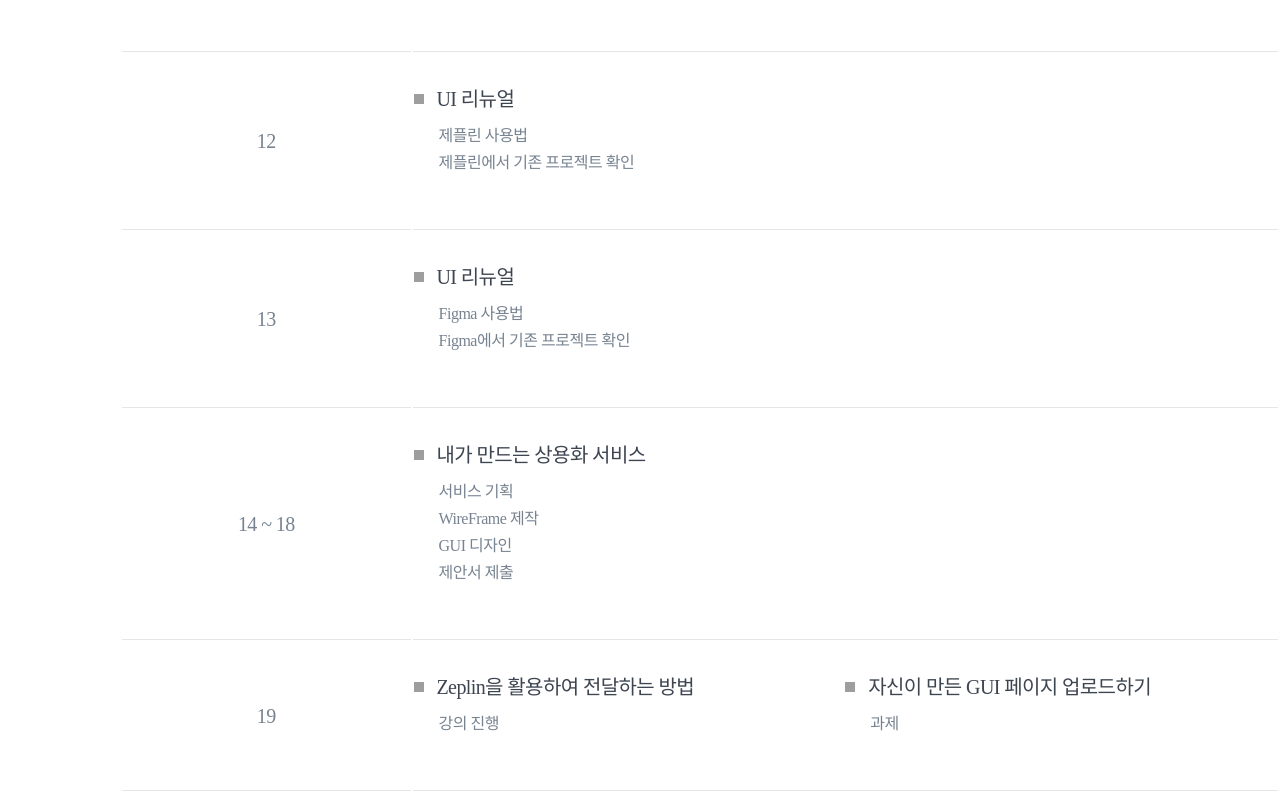
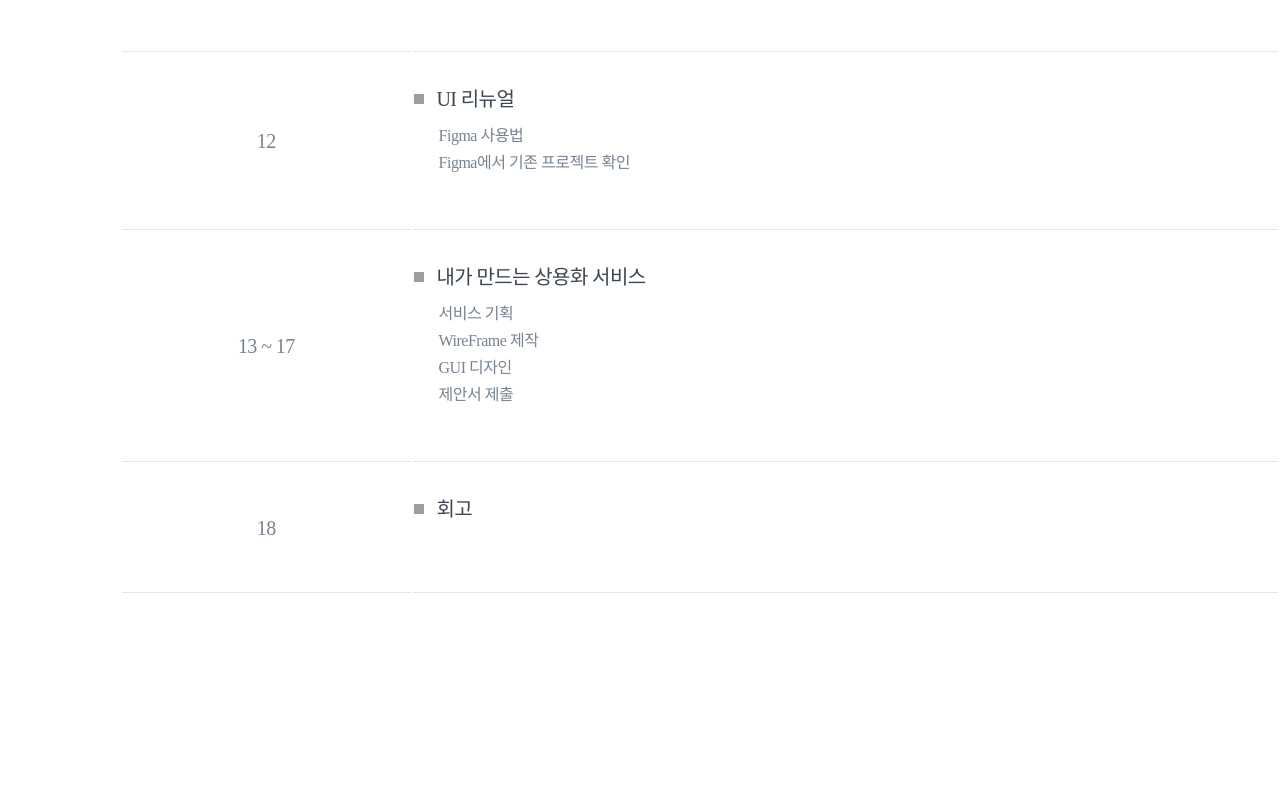
Before and after one commit to BCSDLab/PAGE_BCSDLAB, a Vue app in the folder bcsdlab_page/: page /track/uiux in a window 1280 px wide. Shown: the part 2440-3240 px from the top of the page. Built offline with nearby package versions, Linux system fonts and the light colour scheme; no server answers; grey boxes are pictures that could not be loaded; a web font is replaced by a local one.

Commit message:
fix: uiux 커리큘럼 변경

```diff
--- a/bcsdlab_page/src/static/trackDatas.js
+++ b/bcsdlab_page/src/static/trackDatas.js
@@ -1155,18 +1155,6 @@ export const trackDatas = [
           {
             'title': 'UI 리뉴얼',
             'descriptions': [
-              '제플린 사용법',
-              '제플린에서 기존 프로젝트 확인'
-            ]
-          }
-        ]
-      },
-      {
-        'week': '13',
-        'contents': [
-          {
-            'title': 'UI 리뉴얼',
-            'descriptions': [
               'Figma 사용법',
               'Figma에서 기존 프로젝트 확인'
             ]
@@ -1174,7 +1162,7 @@ export const trackDatas = [
         ]
       },
       {
-        'week': '14 ~ 18',
+        'week': '13 ~ 17',
         'contents': [
           {
             'title': '내가 만드는 상용화 서비스',
@@ -1188,24 +1176,7 @@ export const trackDatas = [
         ]
       },
       {
-        'week': '19',
-        'contents': [
-          {
-            'title': 'Zeplin을 활용하여 전달하는 방법',
-            'descriptions': [
-              '강의 진행'
-            ]
-          },
-          {
-            'title': '자신이 만든 GUI 페이지 업로드하기',
-            'descriptions': [
-              '과제'
-            ]
-          }
-        ]
-      },
-      {
-        'week': '20',
+        'week': '18',
         'contents': [
           {
             'title': '회고'
```
